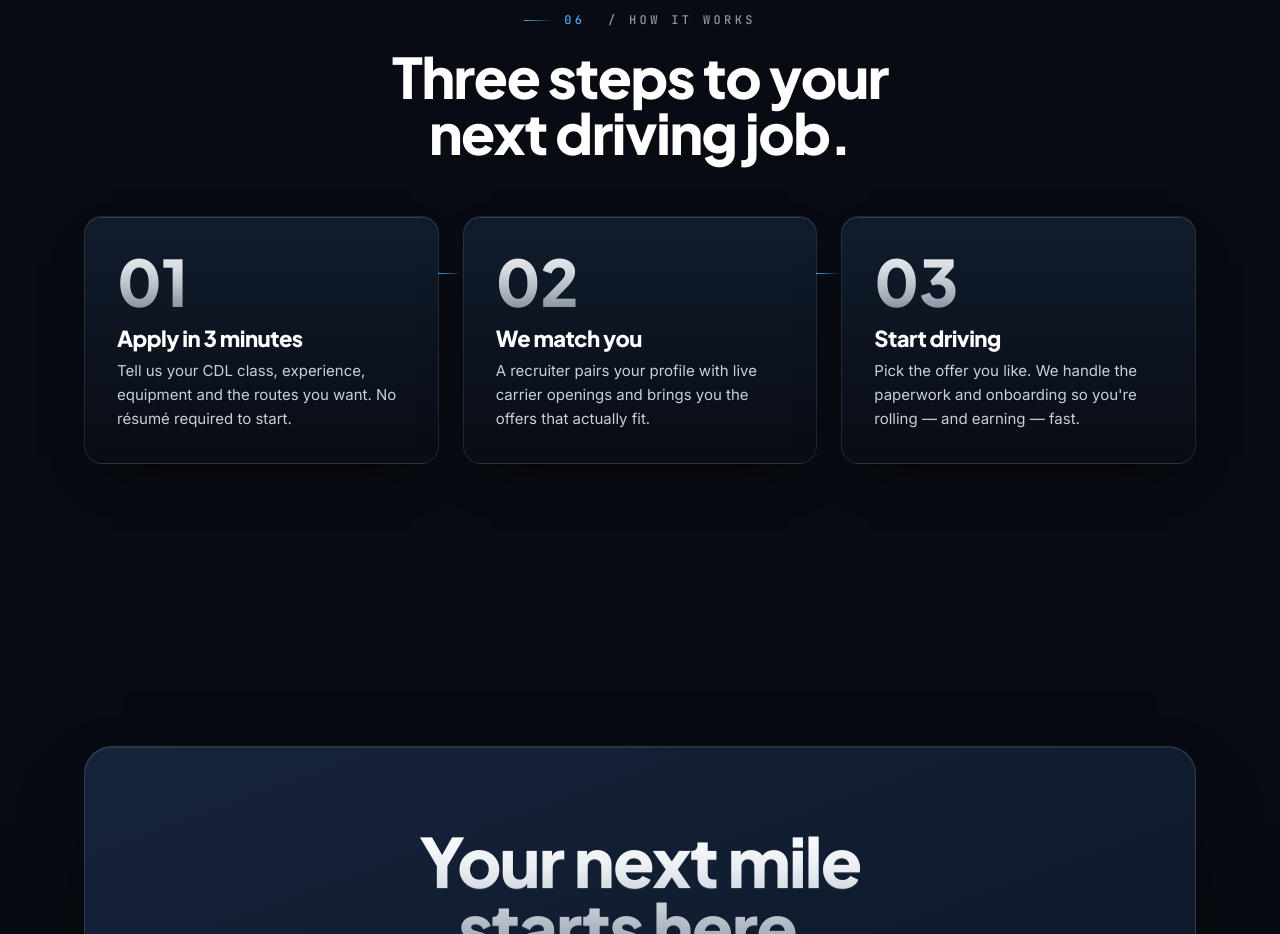
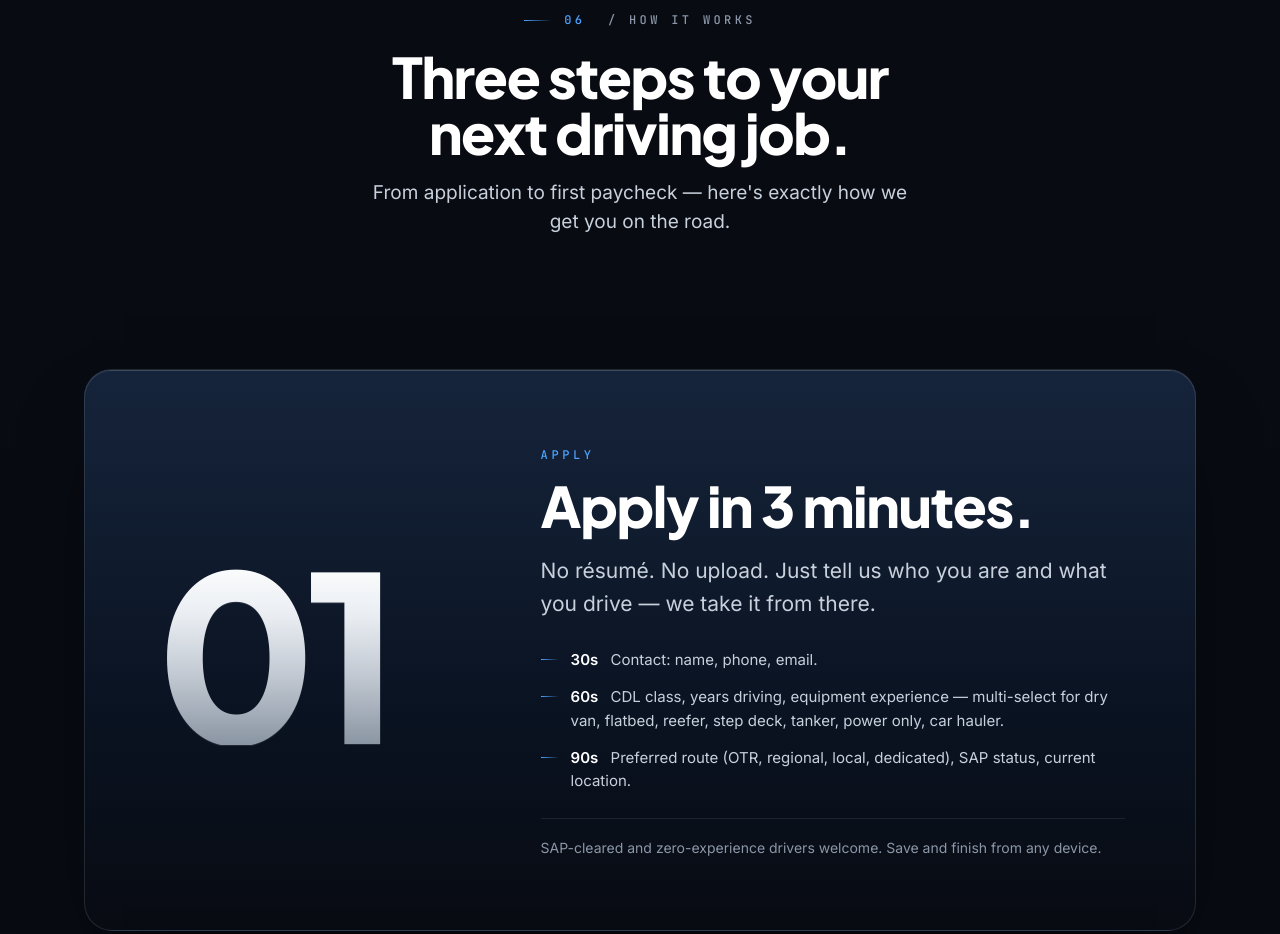
Before and after one commit to Just-Kyu/UnitedServices-Recruitingwebsite, a website: page public/index.html in a window 1280 px wide. Shown: the part 4930-5864 px from the top of the page. Drawn offline with nearby package versions, Linux system fonts and the light colour scheme.

Commit message:
Redo How It Works as sticky stacking cards with deeper copy
Each step is now a full ~540px card that pins below the navbar as you
scroll; the next one rises over it like terminal-industries-style stacked
cards. Tops are staggered (90/110/130px) so the previous cards' top edge
peeks out behind the current one.

Each card got real substance — a lead line, a three-item timeline
(30s/60s/90s for Apply, same-day/24-hour/compare for Match,
paperwork/orientation/first-mile for Drive), and a closing note. Same
visual language (chrome numerals, steel-blue eyebrows, silver edge).

Reduced-motion users get the old static layout via prefers-reduced-motion.

```diff
--- a/public/home.css
+++ b/public/home.css
@@ -131,15 +131,127 @@
 .offer-card .oc-foot a svg { width: 16px; height: 16px; }
 .offer-card:hover .oc-foot a { gap: 10px; color: var(--steel-hi); }
 
-/* ─────────── HOW IT WORKS ─────────── */
-.steps { display: grid; grid-template-columns: repeat(3, 1fr); gap: 24px; counter-reset: step; }
-@media (max-width: 820px) { .steps { grid-template-columns: 1fr; gap: 16px; } }
-.step { position: relative; padding: 32px; border-radius: 18px; }
-.step-num { font-family: var(--font-display); font-weight: 800; font-size: 64px; line-height: 1; background: var(--grad-chrome-text); -webkit-background-clip: text; background-clip: text; color: transparent; opacity: 0.92; }
-.step h3 { font-size: 22px; margin: 14px 0 10px; }
-.step p { color: var(--silver-txt); font-size: 15px; line-height: 1.6; }
-.step .step-line { position: absolute; top: 56px; right: -24px; width: 24px; height: 1px; background: linear-gradient(90deg, var(--steel), transparent); }
-@media (max-width: 820px) { .step .step-line { display: none; } }
+/* ─────────── HOW IT WORKS — sticky stacking cards ─────────── */
+.how-sticky { position: relative; padding-block: 0; }
+.how-intro { padding-block: clamp(80px, 11vw, 160px) clamp(40px, 6vw, 80px); }
+.how-intro .sec-head p { font-size: clamp(16px, 1.7vw, 19px); color: var(--silver-txt); margin-top: 18px; max-width: 540px; margin-inline: auto; }
+
+.how-stack {
+  position: relative;
+  max-width: var(--maxw);
+  margin: 0 auto;
+  padding: 0 var(--gutter) clamp(80px, 11vw, 160px);
+}
+
+.how-step {
+  position: sticky;
+  margin-bottom: 28px;
+  border-radius: 28px;
+  overflow: hidden;
+  background: linear-gradient(180deg, #16243B 0%, #0A1322 60%, #080B12 100%);
+  border: 1px solid rgba(199,208,219,0.14);
+  box-shadow: inset 0 1px 0 rgba(255,255,255,0.08), 0 40px 90px -40px rgba(0,0,0,0.9);
+}
+/* Stagger the sticky tops so cards visibly stack as you scroll past */
+.how-step[data-step="01"] { top: 90px; }
+.how-step[data-step="02"] { top: 110px; }
+.how-step[data-step="03"] { top: 130px; }
+.how-step::after {
+  content: "";
+  position: absolute; top: 0; left: 24px; right: 24px; height: 1px;
+  background: var(--grad-chrome-edge); opacity: .7;
+}
+
+.how-step-inner {
+  display: grid;
+  grid-template-columns: minmax(0, 0.55fr) minmax(0, 1fr);
+  gap: clamp(28px, 5vw, 64px);
+  align-items: center;
+  padding: clamp(36px, 5.5vw, 72px);
+  min-height: 540px;
+}
+@media (max-width: 820px) {
+  .how-step-inner { grid-template-columns: 1fr; gap: 24px; min-height: 0; padding: 36px 28px; }
+}
+
+.how-step-num {
+  font-family: var(--font-display);
+  font-weight: 800;
+  font-size: clamp(120px, 18vw, 240px);
+  line-height: 0.82;
+  letter-spacing: -0.05em;
+  background: var(--grad-chrome-text);
+  -webkit-background-clip: text;
+  background-clip: text;
+  color: transparent;
+  filter: drop-shadow(0 1px 0 rgba(255,255,255,0.1));
+}
+
+.how-step-eyebrow {
+  display: inline-block;
+  font-family: var(--font-mono);
+  font-size: 12px;
+  font-weight: 500;
+  letter-spacing: 0.3em;
+  text-transform: uppercase;
+  color: var(--steel);
+  padding-bottom: 14px;
+}
+
+.how-step h3 {
+  font-size: clamp(34px, 4.5vw, 56px);
+  line-height: 0.98;
+  margin: 0 0 22px;
+}
+
+.how-step-lead {
+  font-size: clamp(17px, 1.8vw, 21px);
+  color: var(--silver-txt);
+  line-height: 1.55;
+  margin: 0 0 28px;
+}
+
+.how-step-list {
+  list-style: none;
+  padding: 0;
+  margin: 0 0 26px;
+  display: grid;
+  gap: 14px;
+}
+.how-step-list li {
+  position: relative;
+  padding-left: 30px;
+  font-size: 15px;
+  color: var(--silver-txt);
+  line-height: 1.55;
+}
+.how-step-list li::before {
+  content: "";
+  position: absolute;
+  left: 0;
+  top: 11px;
+  width: 18px;
+  height: 1px;
+  background: linear-gradient(90deg, var(--steel), transparent);
+}
+.how-step-list b {
+  color: #fff;
+  font-weight: 600;
+  margin-right: 8px;
+}
+
+.how-step-note {
+  font-size: 14px;
+  color: var(--silver-dim);
+  line-height: 1.6;
+  border-top: 1px solid rgba(199,208,219,0.1);
+  padding-top: 18px;
+  margin: 0;
+}
+
+@media (prefers-reduced-motion: reduce) {
+  .how-step { position: static; }
+}
 
 /* ─────────── CTA BAND ─────────── */
 .cta-band { position: relative; overflow: hidden; }
--- a/public/index.html
+++ b/public/index.html
@@ -213,17 +213,66 @@
 </section>
 
 <!-- ░░ HOW IT WORKS ░░ -->
-<section class="section" id="how" data-screen-label="How it works">
-  <div class="wrap">
+<section class="how-sticky" id="how" data-screen-label="How it works">
+  <div class="wrap how-intro">
     <div class="sec-head center reveal">
       <span class="eyebrow"><span class="num">06</span>&nbsp;/&nbsp;How it works</span>
       <h2>Three steps to your<br>next driving job.</h2>
+      <p>From application to first paycheck — here's exactly how we get you on the road.</p>
     </div>
-    <div class="steps">
-      <div class="card step edge-top reveal" data-d="1"><div class="step-line"></div><div class="step-num">01</div><h3>Apply in 3 minutes</h3><p>Tell us your CDL class, experience, equipment and the routes you want. No résumé required to start.</p></div>
-      <div class="card step edge-top reveal" data-d="2"><div class="step-line"></div><div class="step-num">02</div><h3>We match you</h3><p>A recruiter pairs your profile with live carrier openings and brings you the offers that actually fit.</p></div>
-      <div class="card step edge-top reveal" data-d="3"><div class="step-num">03</div><h3>Start driving</h3><p>Pick the offer you like. We handle the paperwork and onboarding so you're rolling — and earning — fast.</p></div>
-    </div>
+  </div>
+
+  <div class="how-stack">
+    <article class="how-step" data-step="01">
+      <div class="how-step-inner">
+        <div class="how-step-num">01</div>
+        <div class="how-step-body">
+          <span class="how-step-eyebrow">Apply</span>
+          <h3>Apply in 3 minutes.</h3>
+          <p class="how-step-lead">No résumé. No upload. Just tell us who you are and what you drive — we take it from there.</p>
+          <ul class="how-step-list">
+            <li><b>30s</b> Contact: name, phone, email.</li>
+            <li><b>60s</b> CDL class, years driving, equipment experience — multi-select for dry van, flatbed, reefer, step deck, tanker, power only, car hauler.</li>
+            <li><b>90s</b> Preferred route (OTR, regional, local, dedicated), SAP status, current location.</li>
+          </ul>
+          <p class="how-step-note">SAP-cleared and zero-experience drivers welcome. Save and finish from any device.</p>
+        </div>
+      </div>
+    </article>
+
+    <article class="how-step" data-step="02">
+      <div class="how-step-inner">
+        <div class="how-step-num">02</div>
+        <div class="how-step-body">
+          <span class="how-step-eyebrow">Match</span>
+          <h3>We match you.</h3>
+          <p class="how-step-lead">A real recruiter — not an algorithm — pairs your profile with carriers actively hiring right now.</p>
+          <ul class="how-step-list">
+            <li><b>Same day</b> A recruiter reviews your profile against 640+ live openings across our 120+ carrier partners.</li>
+            <li><b>Within 24 hours</b> You get matched offers with pay, lanes, home time and start dates spelled out.</li>
+            <li><b>Compare side by side</b> Pick 2–4 fits, ask any question — we'll answer with no pressure.</li>
+          </ul>
+          <p class="how-step-note">Nothing fits today? We keep your profile warm and call the moment the right offer lands.</p>
+        </div>
+      </div>
+    </article>
+
+    <article class="how-step" data-step="03">
+      <div class="how-step-inner">
+        <div class="how-step-num">03</div>
+        <div class="how-step-body">
+          <span class="how-step-eyebrow">Drive</span>
+          <h3>Start driving.</h3>
+          <p class="how-step-lead">You pick the offer. We run the paperwork in the background while you prep for the road.</p>
+          <ul class="how-step-list">
+            <li><b>Paperwork</b> DOT application, MVR, drug screen, prior employer verification — handled by us.</li>
+            <li><b>Orientation</b> Carrier-paid. We coordinate timing, travel and the first dispatch call.</li>
+            <li><b>First mile</b> Average sign-to-seat is 6 days. First paycheck inside two weeks.</li>
+          </ul>
+          <p class="how-step-note">94% of drivers we place are still with the same carrier at 90 days. Lifestyle fit, not just rate.</p>
+        </div>
+      </div>
+    </article>
   </div>
 </section>
 
```
